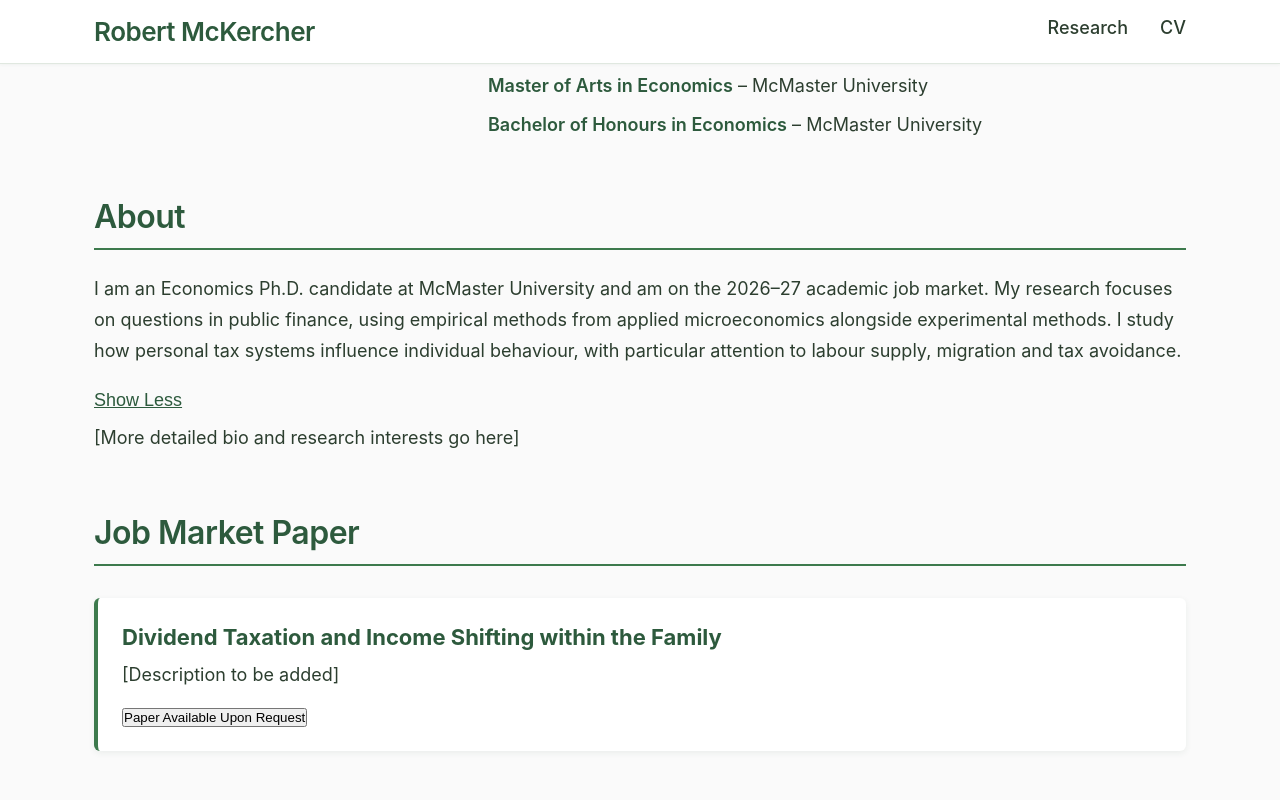
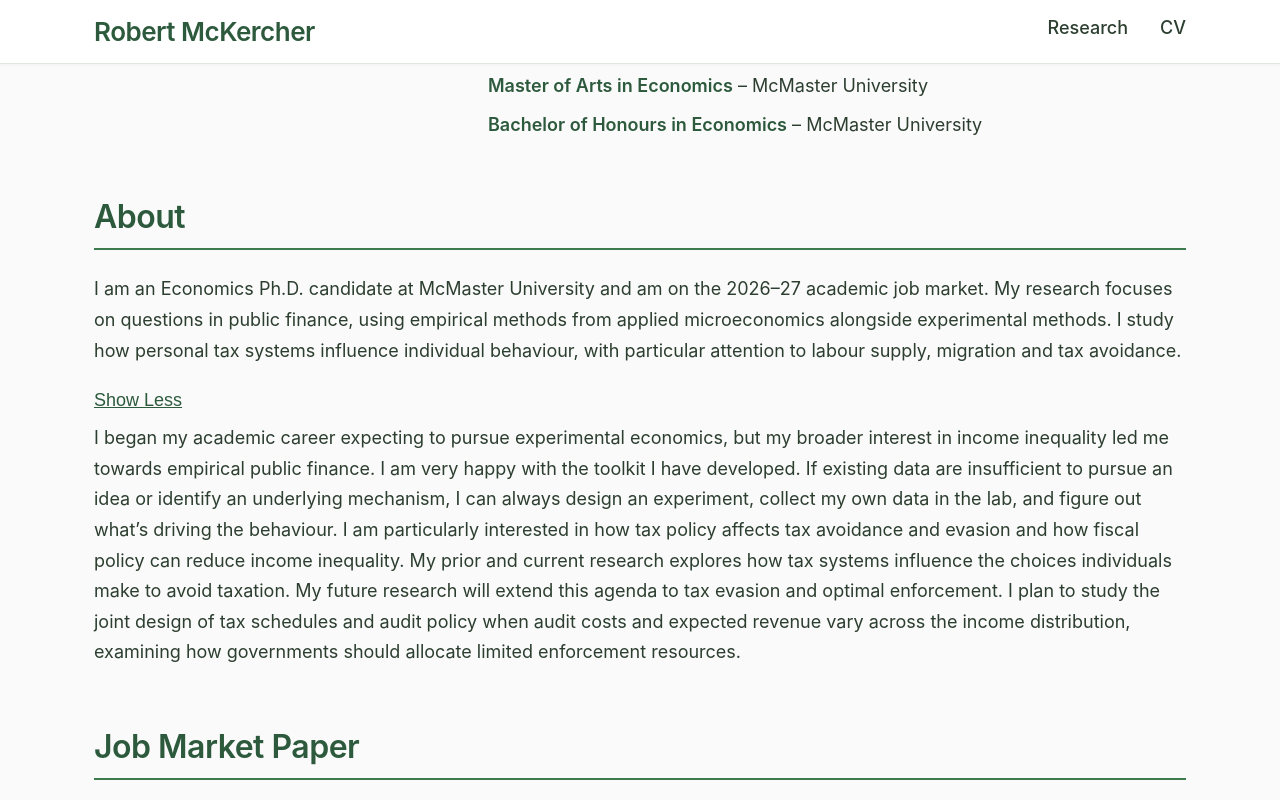
Before and after one commit to robbiemckercher97/academic-website, a Next.js app: page / in a window 1280 px wide. Both pictures are taken after a click on the button "Show More". Shown: the part 554-1354 px from the top of the page. Built offline with nearby package versions, Linux system fonts and the light colour scheme.

Commit message:
Revise detailed bio and research interests
Updated bio to reflect academic career and research interests in public finance and tax policy.

```diff
--- a/pages/index.tsx
+++ b/pages/index.tsx
@@ -330,7 +330,7 @@ const Home: NextPage = () => {
           {expandedBio && (
             <div className={styles.expandedBio}>
               <p>
-                [More detailed bio and research interests go here]
+                I began my academic career expecting to pursue experimental economics, but my broader interest in income inequality led me towards empirical public finance. I am very happy with the toolkit I have developed. If existing data are insufficient to pursue an idea or identify an underlying mechanism, I can always design an experiment, collect my own data in the lab, and figure out what’s driving the behaviour. I am particularly interested in how tax policy affects tax avoidance and evasion and how fiscal policy can reduce income inequality. My prior and current research explores how tax systems influence the choices individuals make to avoid taxation. My future research will extend this agenda to tax evasion and optimal enforcement. I plan to study the joint design of tax schedules and audit policy when audit costs and expected revenue vary across the income distribution, examining how governments should allocate limited enforcement resources.
               </p>
             </div>
           )}
```
